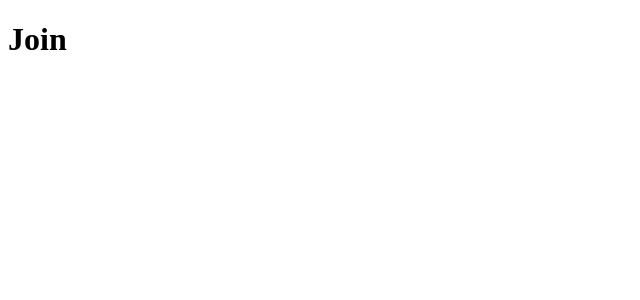
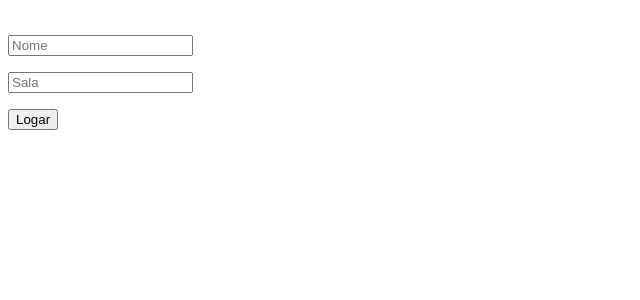
Before and after one commit to kaiogama18/chat-aplication, a React (Create React App) app in the folder client/: page / in a window 1280 px wide. Shown: the top 300 px of the page, without its empty margins (0-640 px from the left). Built offline with nearby package versions, Linux system fonts and the light colour scheme.

Commit message:
[login] --> add input and form

```diff
--- a/client/src/App.js
+++ b/client/src/App.js
@@ -1,6 +1,6 @@
 import React from 'react'
 import Join from './components/Join'
-import Chat from './components/Chat'
+import Chat from './components/Chat/Chat'
 // import { Router, Route } from 'react-router'
 
 import { BrowserRouter as Router, Route } from 'react-router-dom'
--- a/client/src/components/Join.js
+++ b/client/src/components/Join.js
@@ -1,8 +1,22 @@
-import React from 'react'
+import React, { useState } from 'react'
+import { Link } from 'react-router-dom';
+const Join = () => {
+    const [name, setName] = useState('');
+    const [room, setRoom] = useState('');
 
-const Join = () => {
     return (
-        <h1> Join </h1>
+        <div className="joinOuterContainer">
+            <div className="joinInnerContainer">
+                <h1 className="heading">
+                    <div> <input placeholder="Nome" className="joinInput" type="text" onChange={(event) => setName(event.target.value)} /></div>
+                    <div> <input placeholder="Sala" className="joinInput mt-20" type="text" onChange={(event) => setRoom(event.target.value)} /></div>
+                    <Link onClick={event => (!name || !room) ? event.preventDefault() : null} to={`/chat?name=${name}&room=${room}`}>
+                        <button className="button" type="submit">Logar</button>
+                    </Link>
+                </h1>
+            </div>
+        </div>
+
     )
 }
 
```
Also changed, not shown: client/src/components/Chat/Chat.js (renamed from client/src/components/Chat.js).
